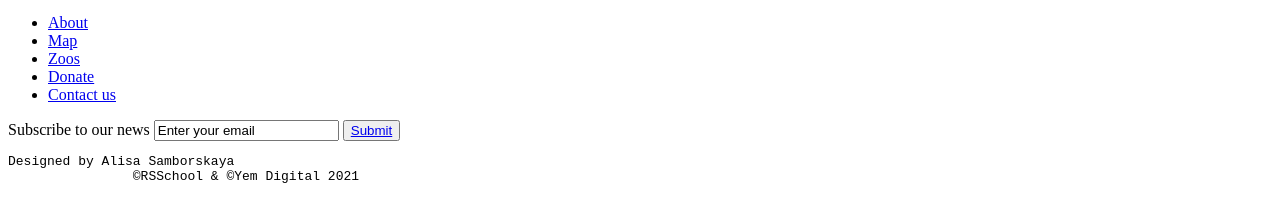
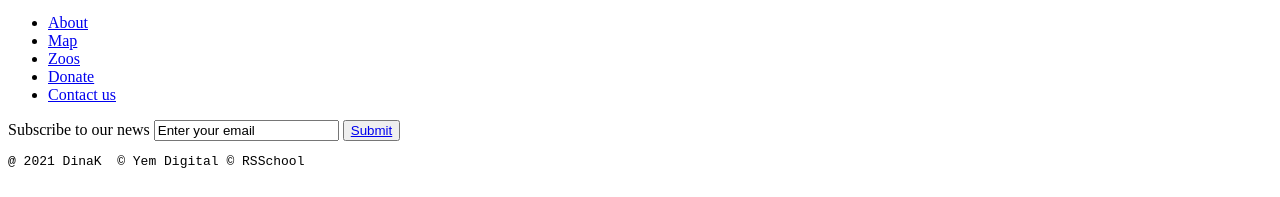
Before and after one commit to Sergecage/Online_zoo, a plain HTML site: page online-zoo/pages/landing/index.html in a window 1280 px wide. Shown: the part 3441-3638 px from the top of the page. Drawn offline with Linux system fonts and the light colour scheme.

Commit message:
feat: set up basic style

```diff
--- a/online-zoo/pages/landing/index.html
+++ b/online-zoo/pages/landing/index.html
@@ -157,8 +157,7 @@
                 <input type="email" value="Enter your email" required name="email" name="" id="">
                 <button type="submit"><a href="#">Submit</a></button>
             </form>
-            <pre>Designed by Alisa Samborskaya
-                ©RSSchool & ©Yem Digital 2021</pre>
+            <pre>@ 2021 DinaK  © Yem Digital © RSSchool</pre>
         </footer>
     </div>
 
--- a/online-zoo/pages/landing/style.css
+++ b/online-zoo/pages/landing/style.css
@@ -0,0 +1,6 @@
+*, *:before, *:after {
+  -webkit-box-sizing: border-box;
+          box-sizing: border-box;
+          margin: 0;
+          padding: 0;
+}
```
